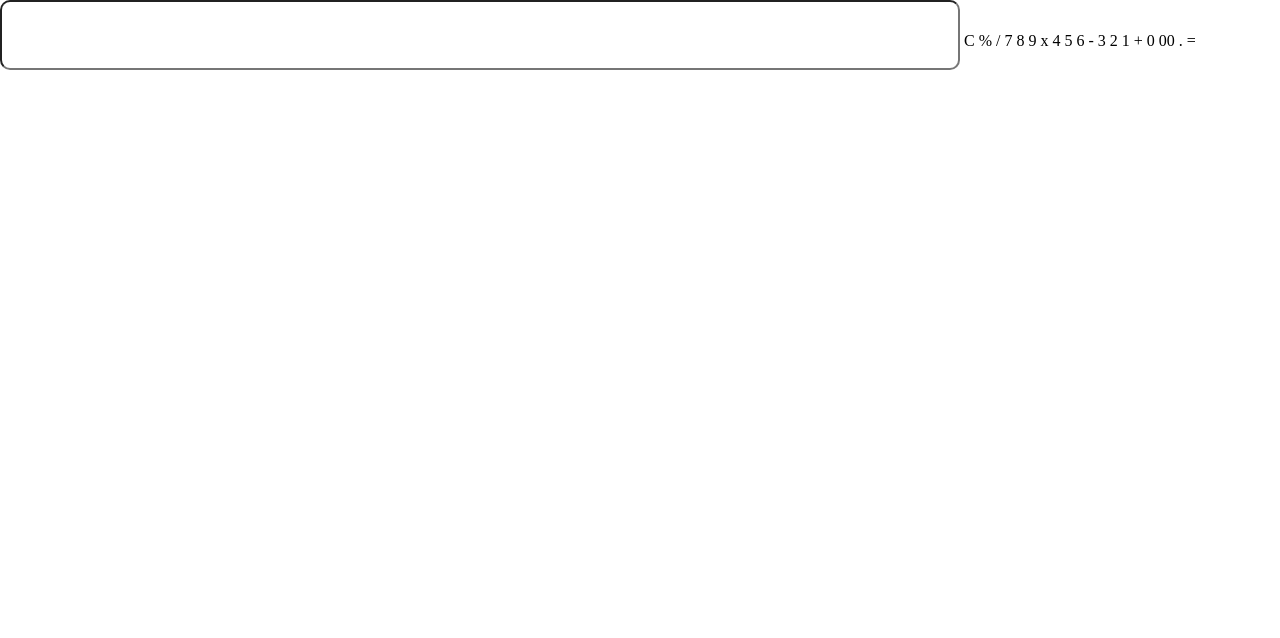
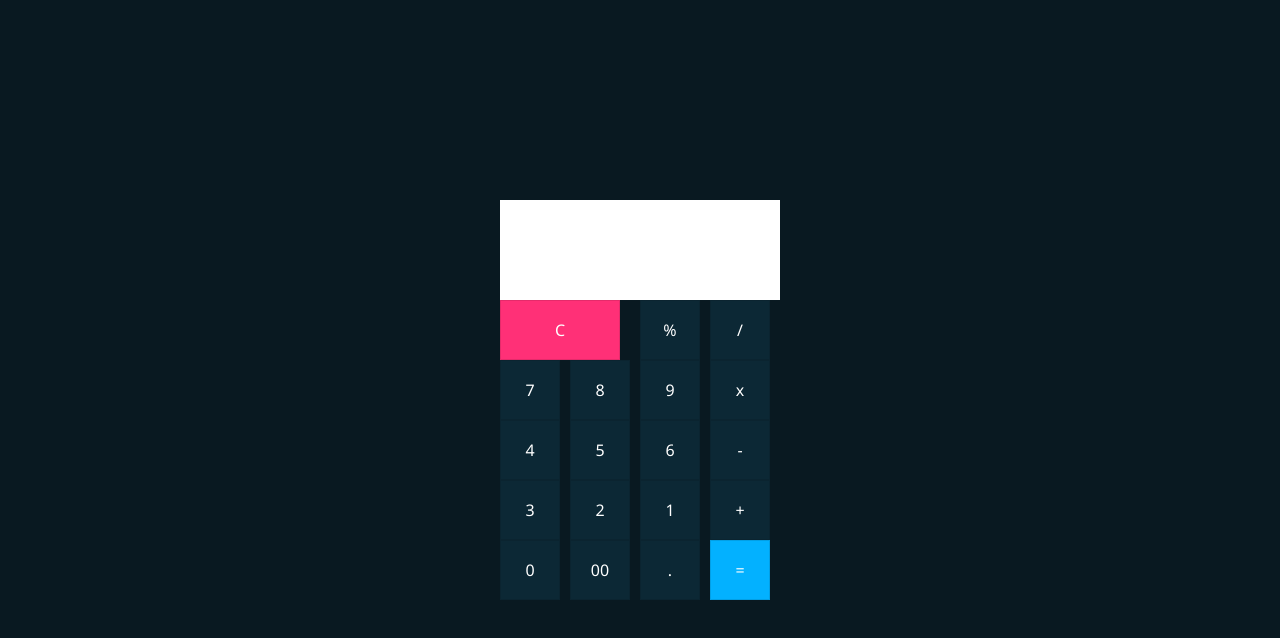
Before and after one commit to ravishhmb/calculator, a plain HTML site: page index.html in a window 1280 px wide. Drawn offline with Linux system fonts and the light colour scheme.

Commit message:
Update style.css

```diff
--- a/style.css
+++ b/style.css
@@ -1,68 +1,47 @@
-*{
-    box-sizing: border-box;
-    padding: 0;
-    margin: 0;
+* {
+  margin: 0;
+  padding: 0;
+  box-sizing: border-box;
+  font-family: "Segoe UI", Tahoma, Geneva, Verdana, sans-serif;
 }
-.container{
-    position: relative;
-    width: 30%;
-    margin: 4rem auto ;
-    padding: 2rem;
-    text-align: center;
-    border: 3px solid olivedrab;
-    border-radius: 20px;
+body {
+  display: flex;
+  justify-content: center;
+  align-items: center;
+  min-height: 100vh;
+  background: #091921;
 }
-h1{
-    text-align: center;
-    margin-top: 3rem;
-    font-weight: 700;
-    font-size: 4rem;
-    font-family: Georgia, 'Times New Roman', Times, serif;
-    color: olivedrab;
-    text-decoration: underline;
+.calculator {
+  position: relative;
+  display: grid;
 }
-input{
-    width:75%;
-    height: 70px;
-    border-radius: 10px;
-    font-size: 2rem;
-    padding: 1.4rem;
+.calculator .value {
+  grid-column: span 4;
+  height: 100px;
+  text-align: right;
+  border: none;
+  outline: none;
+  padding: 10px;
+  font-size: 18px;
 }
-table{
-    margin:1rem auto;
+.calculator span {
+  display: grid;
+  width: 60px;
+  height: 60px;
+  color: #fff;
+  background: #0c2835;
+  place-items: center;
+  border: 1px solid rgba(0, 0, 0, 0.1);
 }
-button{
-    width: 100px;
-    height: 100px;
-    padding: 2rem;
-    margin: 0.5rem;
-    font-size: 2rem;
-    font-weight: 700;
-    background-color:thistle;
-    outline: none;
-    border-radius: 10px;
-    transition: all 0.3s ease;
-    text-align: center;
+.calculator span:active {
+  background: #74ff3b;
+  color: #111;
 }
-button:active{
-    transform: scale(1.02);
+.calculator span.clear {
+  grid-column: span 2;
+  width: 120px;
+  background: #ff3077;
 }
-@media only screen and (max-width:1200px){
-    .container{
-        width: 90%;
-    }
-    h1{
-        font-size: 2rem;
-    }
-    button{
-        width: 40px;
-        height: 40px;
-        padding: 0.7rem;
-        margin: 0.6rem;
-        font-size: 1rem;
-    }
-    input{
-        width:80%;
-        height: 30px;
-    }
+.calculator span.equal {
+  background: #03b1ff;
 }
```
